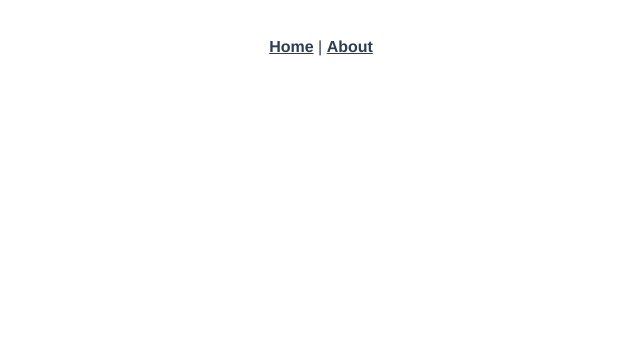
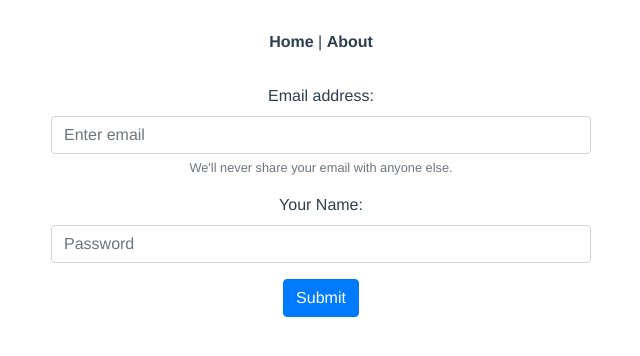
Before and after one commit to joeydeckers/Captool_webapp, a Vue app: page /login in a window 1280 px wide. Shown: the top 356 px of the page, without its empty margins (319-959 px from the left). Built offline with nearby package versions, Linux system fonts and the light colour scheme.

Commit message:
Added register and login form

```diff
--- a/package.json
+++ b/package.json
@@ -10,6 +10,8 @@
     "test:unit": "vue-cli-service test:unit"
   },
   "dependencies": {
+    "bootstrap": "^4.4.1",
+    "bootstrap-vue": "^2.9.0",
     "core-js": "^3.6.4",
     "vue": "^2.6.11",
     "vue-router": "^3.1.5",
--- a/src/router/index.js
+++ b/src/router/index.js
@@ -1,6 +1,9 @@
 import Vue from 'vue'
 import VueRouter from 'vue-router'
 import Home from '../views/Home.vue'
+import Register from '../views/Register.vue'
+import Login from '../views/Login.vue'
+
 
 Vue.use(VueRouter)
 
@@ -9,6 +12,16 @@ const routes = [
     path: '/',
     name: 'Home',
     component: Home
+  },
+  {
+    path: '/register',
+    name: 'Register',
+    component: Register
+  },
+  {
+    path: '/login',
+    name: 'Login',
+    component: Login
   },
   {
     path: '/about',
--- /dev/null
+++ b/src/views/Login.vue
@@ -0,0 +1,68 @@
+<template>
+  <div id="login">
+    <b-container>
+        <b-row>
+            <b-col lg="6" class="mx-auto">
+                <b-form @submit="onSubmit" @reset="onReset" v-if="show">
+                    <b-form-group
+                    id="input-group-1"
+                    label="Email address:"
+                    label-for="input-1"
+                    description="We'll never share your email with anyone else."
+                    >
+                    <b-form-input
+                        id="input-1"
+                        v-model="form.email"
+                        type="email"
+                        required
+                        placeholder="Enter email"
+                    ></b-form-input>
+                    </b-form-group>
+
+                    <b-form-group id="input-group-2" label="Your Name:" label-for="input-2">
+                    <b-form-input id="input-2" v-model="form.name" required placeholder="Password"></b-form-input>
+                    </b-form-group>
+
+
+                    <b-button type="submit" variant="primary">Submit</b-button>
+                </b-form>
+            </b-col>
+        </b-row>
+    </b-container>
+  </div>
+</template>
+
+<script>
+export default {
+  data() {
+    return {
+      form: {
+        email: "",
+        name: "",
+        food: null,
+        checked: []
+      },
+      show: true
+    };
+  },
+  methods: {
+    onSubmit(evt) {
+      evt.preventDefault();
+      alert(JSON.stringify(this.form));
+    },
+    onReset(evt) {
+      evt.preventDefault();
+      // Reset our form values
+      this.form.email = "";
+      this.form.name = "";
+      this.form.food = null;
+      this.form.checked = [];
+      // Trick to reset/clear native browser form validation state
+      this.show = false;
+      this.$nextTick(() => {
+        this.show = true;
+      });
+    }
+  }
+};
+</script>
--- /dev/null
+++ b/src/views/Register.vue
@@ -0,0 +1,68 @@
+<template>
+  <div id="register">
+    <b-container>
+        <b-row>
+            <b-col lg="6" class="mx-auto">
+                <b-form @submit="onSubmit" @reset="onReset" v-if="show">
+                    <b-form-group
+                    id="input-group-1"
+                    label="Email address:"
+                    label-for="input-1"
+                    description="We'll never share your email with anyone else."
+                    >
+                    <b-form-input
+                        id="input-1"
+                        v-model="form.email"
+                        type="email"
+                        required
+                        placeholder="Enter email"
+                    ></b-form-input>
+                    </b-form-group>
+
+                    <b-form-group id="input-group-2" label="Your Name:" label-for="input-2">
+                    <b-form-input id="input-2" v-model="form.name" required placeholder="Password"></b-form-input>
+                    </b-form-group>
+
+
+                    <b-button type="submit" variant="primary">Submit</b-button>
+                </b-form>
+            </b-col>
+        </b-row>
+    </b-container>
+  </div>
+</template>
+
+<script>
+export default {
+  data() {
+    return {
+      form: {
+        email: "",
+        name: "",
+        food: null,
+        checked: []
+      },
+      show: true
+    };
+  },
+  methods: {
+    onSubmit(evt) {
+      evt.preventDefault();
+      alert(JSON.stringify(this.form));
+    },
+    onReset(evt) {
+      evt.preventDefault();
+      // Reset our form values
+      this.form.email = "";
+      this.form.name = "";
+      this.form.food = null;
+      this.form.checked = [];
+      // Trick to reset/clear native browser form validation state
+      this.show = false;
+      this.$nextTick(() => {
+        this.show = true;
+      });
+    }
+  }
+};
+</script>
```
Also changed, not shown: src/main.js (+8 -0 lines), 1 other file (tests, documents, lock files or other folders).
